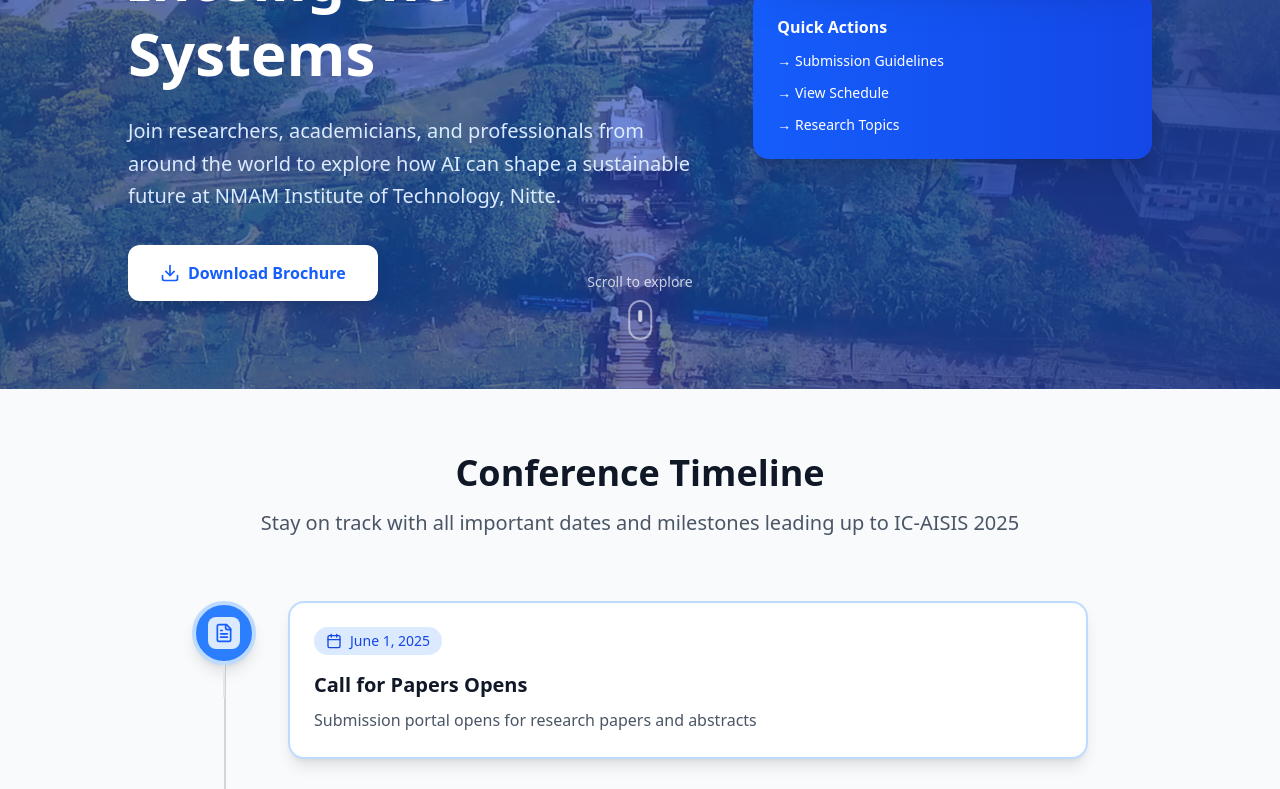
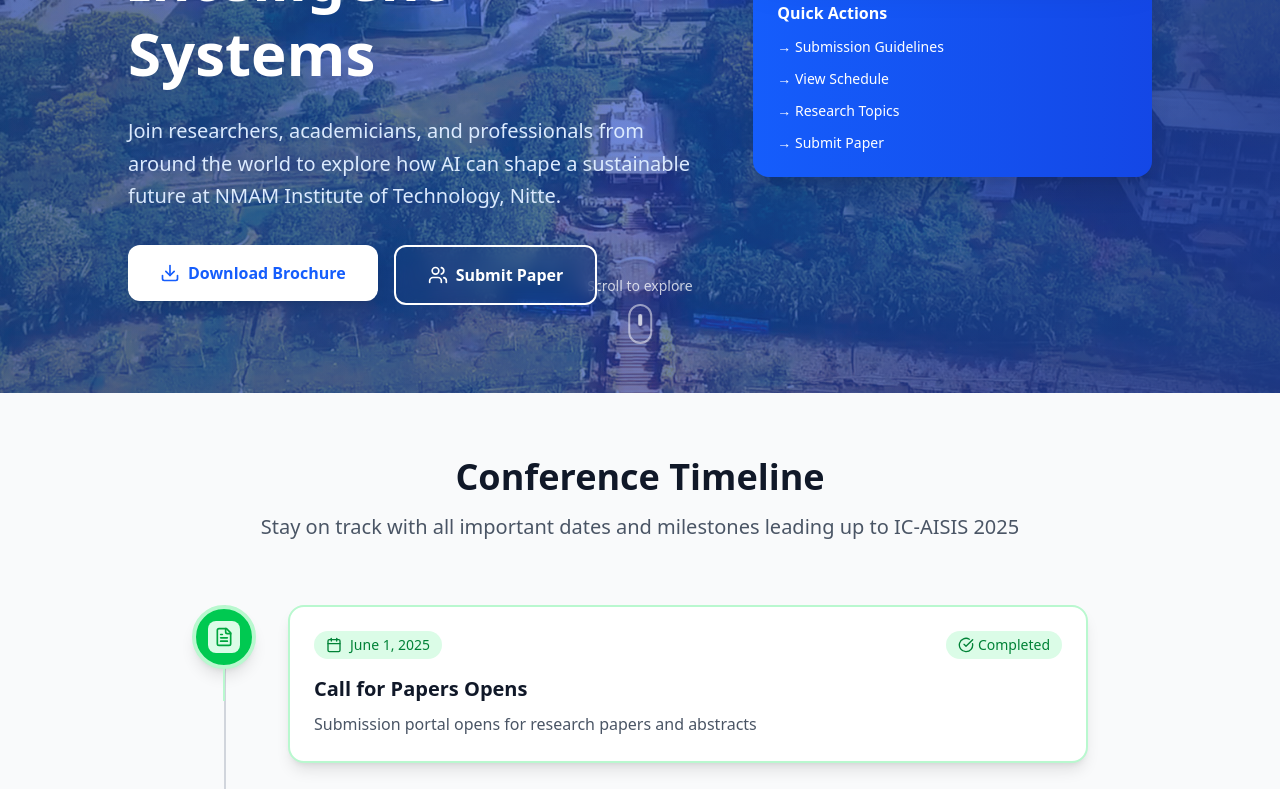
Before and after one commit to nandanpi/ic-aisis-25, a Next.js app: page / in a window 1280 px wide. Shown: the part 600-1389 px from the top of the page. Built offline with nearby package versions, Linux system fonts and the light colour scheme.

Commit message:
update: Open Call for Papers

```diff
--- a/src/app/contact/page.tsx
+++ b/src/app/contact/page.tsx
@@ -231,7 +231,7 @@ export default function Contact() {
           </p>
           <div className="flex flex-col sm:flex-row gap-4 justify-center">
             <a
-              href="mailto:info@icaisis2025.org"
+              href="mailto:ic-aisis@nmamit.in"
               className="text-white flex justify-center items-center bg-blue-600 px-8 py-4 rounded-xl font-semibold hover:bg-white hover:text-blue-600 hover:outline transition-colors"
             >
               <Mail className="w-5 h-5 mr-2" />
--- a/src/app/page.tsx
+++ b/src/app/page.tsx
@@ -1,6 +1,6 @@
 "use client";
 import type React from "react";
-import { Calendar, MapPin, Download, Clock, Award } from "lucide-react";
+import { Calendar, MapPin, Download, Clock, Award, Users } from "lucide-react";
 import Image from "next/image";
 import Timeline from "@/components/Timeline";
 import { useState } from "react";
@@ -54,18 +54,20 @@ export default function Home() {
 
                   <div className="flex flex-col sm:flex-row gap-4 mb-6">
                     <a href="/brochure.pdf" download>
-                      <button className="bg-white text-blue-600 px-8 py-4 rounded-xl font-semibold hover:bg-blue-50 transition-all duration-300 inline-flex items-center shadow-lg hover:shadow-xl transform hover:-translate-y-1 w-fit cursor-pointer">
+                      <button className="bg-white text-blue-600 px-8 py-4 w-full rounded-xl font-semibold hover:bg-blue-50 transition-all duration-300 inline-flex items-center shadow-lg hover:shadow-xl transform hover:-translate-y-1 cursor-pointer">
                         <Download className="w-5 h-5 mr-2" />
                         Download Brochure
                       </button>
                     </a>
-                    {/* <a
-                      href="/register"
+                    <a
+                      href="https://cmt3.research.microsoft.com/icaisis2025/Track/1/Submission/Create"
+                      target="_blank"
+                      rel="noopener noreferrer"
                       className="border-2 border-white text-white px-8 py-4 rounded-xl font-semibold hover:bg-white hover:text-blue-600 transition-all duration-300 inline-flex items-center backdrop-blur-sm"
                     >
                       <Users className="w-5 h-5 mr-2" />
-                      Register Now
-                    </a> */}
+                      Submit Paper
+                    </a>
                   </div>
                 </div>
 
@@ -137,6 +139,14 @@ export default function Home() {
                           className="block text-sm hover:text-blue-200 transition-colors"
                         >
                           → Research Topics
+                        </a>
+                        <a
+                          href="https://cmt3.research.microsoft.com/icaisis2025/Track/1/Submission/Create"
+                          target="_blank"
+                          rel="noopener noreferrer"
+                          className="block text-sm hover:text-blue-200 transition-colors"
+                        >
+                          → Submit Paper
                         </a>
                       </div>
                     </div>
--- a/src/app/submission-guidelines/page.tsx
+++ b/src/app/submission-guidelines/page.tsx
@@ -328,10 +328,16 @@ export default function SubmissionGuidelines() {
               submission, authors will receive a confirmation, and the
               manuscript will be evaluated by the Technical Program Committee.
             </p>
-            <div className="bg-white text-blue-600 px-8 py-4 rounded-xl font-semibold hover:bg-gray-50 transition-colors inline-flex items-center">
-              <ExternalLink className="w-5 h-5 mr-2" />
-              Submit Paper (Link Coming Soon)
-            </div>
+            <a
+              href="https://cmt3.research.microsoft.com/icaisis2025/Track/1/Submission/Create"
+              target="_blank"
+              referrerPolicy="no-referrer"
+            >
+              <div className="bg-white text-blue-600 px-8 py-4 rounded-xl font-semibold hover:bg-gray-50 transition-colors inline-flex items-center">
+                <ExternalLink className="w-5 h-5 mr-2" />
+                Submit Paper
+              </div>
+            </a>
           </div>
         </div>
       </section>
--- a/src/components/Timeline.tsx
+++ b/src/components/Timeline.tsx
@@ -16,7 +16,7 @@ const Timeline = () => {
       title: "Call for Papers Opens",
       description: "Submission portal opens for research papers and abstracts",
       icon: <FileText className="w-5 h-5" />,
-      status: "upcoming",
+      status: "completed",
       color: "blue",
     },
     {
@@ -194,20 +194,20 @@ const Timeline = () => {
                       </p>
 
                       {/* {(event.title.includes("Deadline") ||
-                        event.title.includes("Conference")) &&
-                        event.status === "upcoming" && (
+                        event.title.includes("Conference")) && */}
+                      {event.status === "upcoming" &&
+                        event.title.includes("Paper Submission Deadline") && (
                           <div className="mt-4 pt-4 border-t border-gray-200">
                             <a
                               href={
-                                event.title.includes("Registration")
-                                  ? "/register"
-                                  : "/submission-guidelines"
+                                "https://cmt3.research.microsoft.com/icaisis2025/Track/1/Submission/Create"
                               }
                               className="inline-flex items-center text-blue-600 hover:text-blue-700 font-medium transition-colors duration-200"
                             >
-                              {event.title.includes("Registration")
-                                ? "Register Now"
-                                : "Submit Paper"}
+                              {/* {event.title.includes("Deadline")
+                              ? "Register Now"
+                              : "Submit Paper"} */}
+                              Submit Paper
                               <svg
                                 className="w-4 h-4 ml-2"
                                 fill="none"
@@ -223,7 +223,7 @@ const Timeline = () => {
                               </svg>
                             </a>
                           </div>
-                        )} */}
+                        )}
                     </div>
                   </div>
                 </div>
```
